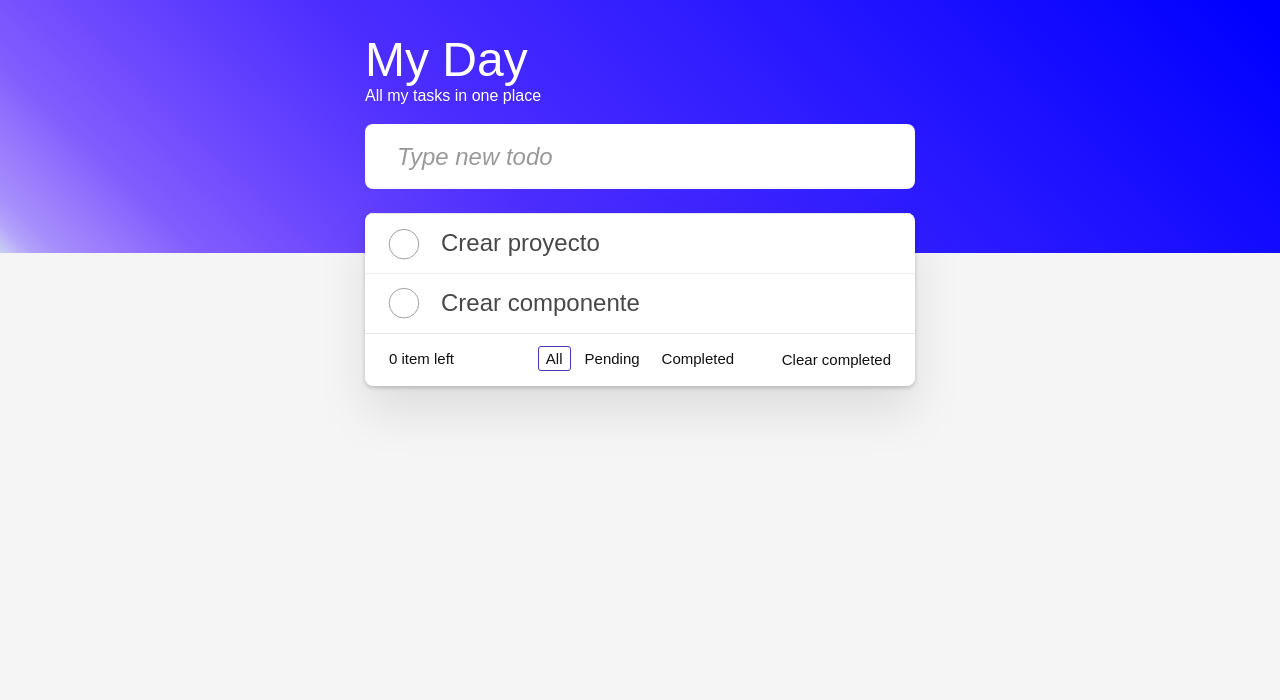
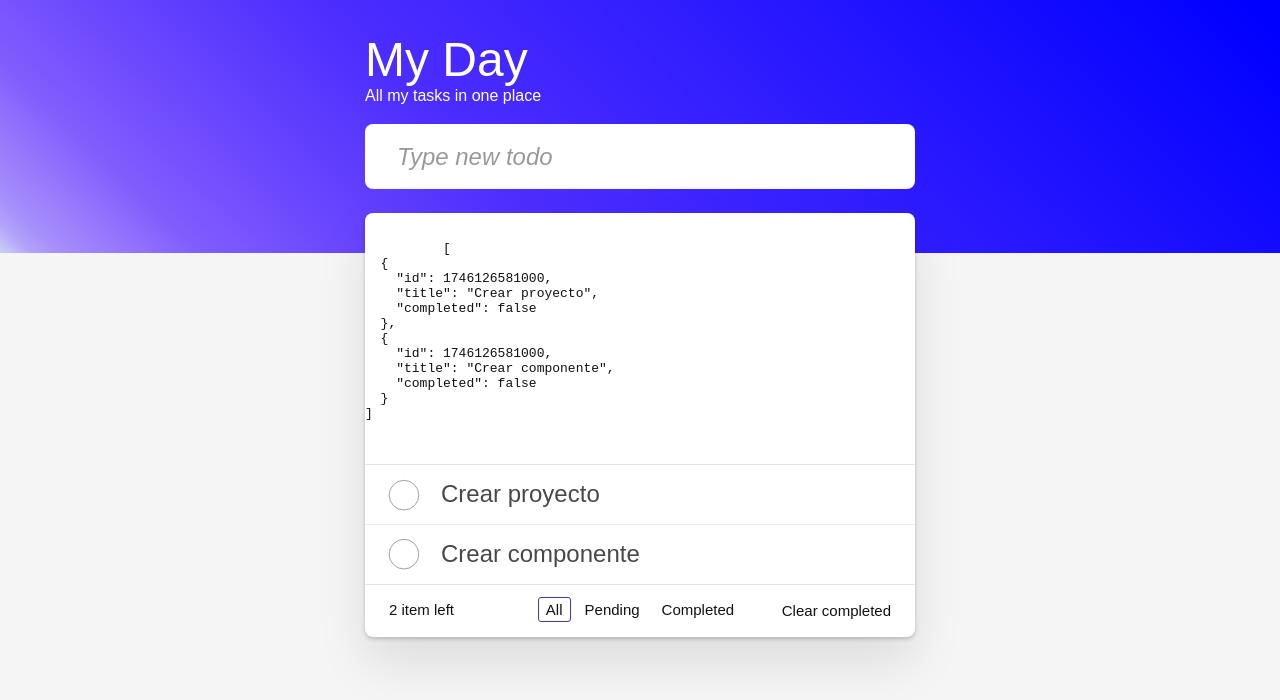
Before and after one commit to jhonbg/todoapp, an Angular app: page / in a window 1280 px wide. Shown: the top 700 px of the page. Built offline with nearby package versions, Linux system fonts and the light colour scheme.

Commit message:
clase 12

```diff
--- a/src/app/pages/home/home.component.html
+++ b/src/app/pages/home/home.component.html
@@ -14,11 +14,16 @@
     </header>
     <div class="container todoapp-wrapper">
       <!-- This section should be hidden by default and shown when there are todos -->
+       <pre>
+        <code>
+          {{ tasks() | json}}
+        </code>
+       </pre>
       <section class="main">
         <ul class="todo-list">
           <li *ngFor="let task of tasks(); index as i">
             <div class="view">
-              <input class="toggle" type="checkbox" />
+              <input class="toggle" type="checkbox" [checked]="task.completed" (change)="updateTask(i)"/>
               <label>{{ task.title }}</label>
               <button class="destroy" (click)="deleteTask(i)"></button>
             </div>
@@ -52,7 +57,7 @@
       <!-- This footer should be hidden by default and shown when there are todos -->
       <footer class="footer">
         <!-- This should be `0 items left` by default -->
-        <span class="todo-count"><strong>0</strong> item left</span>
+        <span class="todo-count"><strong>{{ tasks().length }}</strong> item left</span>
         <!-- Remove this if you don't implement routing -->
         <ul class="filters">
           <li>
--- a/src/app/pages/home/home.component.ts
+++ b/src/app/pages/home/home.component.ts
@@ -41,4 +41,33 @@
     deleteTask(index: number){
       this.tasks.update((tasks) => tasks.filter((task, position) => position !== index));
     }
+
+
+    updateTask(index: number){
+      this.tasks.update((tasks) =>{
+        return tasks.map((task, position) =>{
+          if(position === index){
+            return{
+              ...task,
+              completed: !task.completed
+            }
+          }
+          return task;
+        })
+      })
+    }
+
+    // completedHandler(event: Event, index: number){
+    //   const input = event.target as HTMLInputElement;
+    //   const valueChecked = input.checked
+
+    //   this.tasks.update((tasks) => {
+    //     const updateTasks = [...tasks];
+    //     updateTasks[index] = {
+    //       ...updateTasks[index],
+    //       completed: valueChecked
+    //     };
+    //     return updateTasks;
+    //   })
+    // }
 }
```
